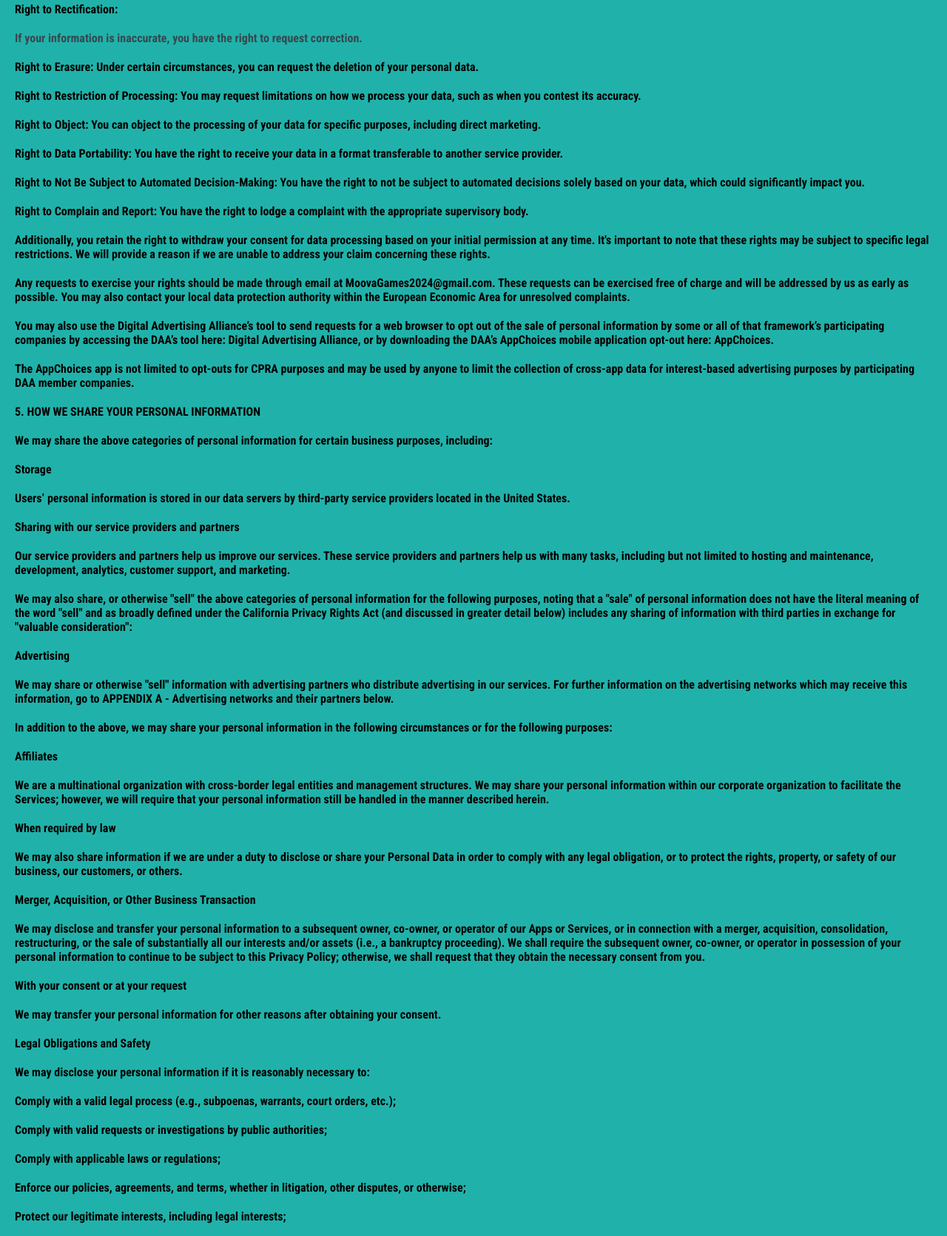
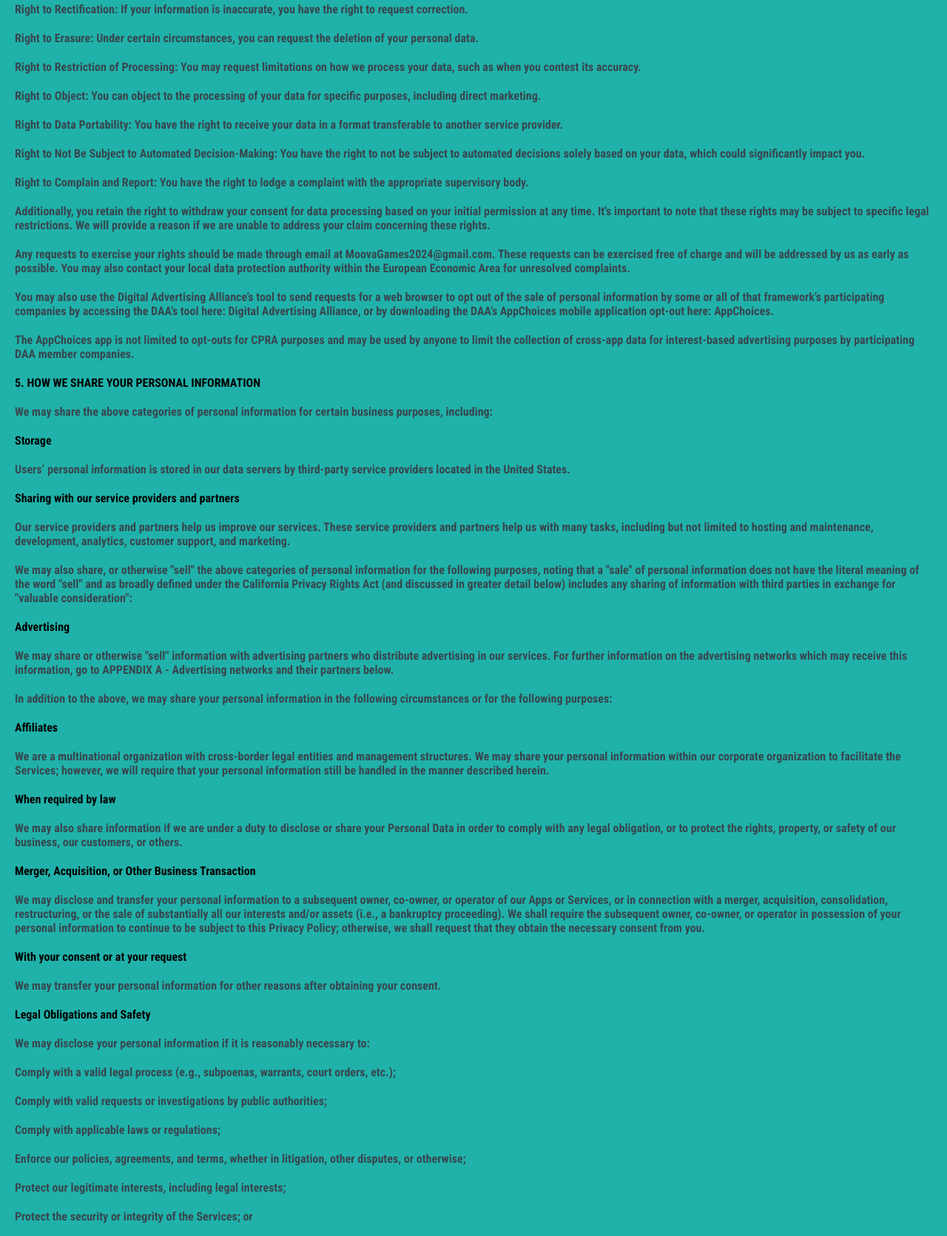
Before and after one commit to Dimokl/moovagames.github.io, a plain HTML site: page privacy.html in a window 1280 px wide. Shown: the part 2767-4438 px from the top of the page at 74% size. Drawn offline with Linux system fonts and the light colour scheme.

Commit message:
Update privacy.html

```diff
--- a/privacy.html
+++ b/privacy.html
@@ -108,90 +108,90 @@
 <p>About Personally Identifiable Collected Data
     </p>
 <p class="text-gray">You have the following key rights regarding your personal data under GDPR and CCPA:<p>
-    <p>You can request to access your personally identifiable collected data at any time by contacting MoovaGames2024@gmail.com.<p>
-    <p>Right to Rectification: <p class="text-gray">If your information is inaccurate, you have the right to request correction.<p>
-    <p>Right to Erasure: Under certain circumstances, you can request the deletion of your personal data.<p>
-    <p>Right to Restriction of Processing: You may request limitations on how we process your data, such as when you contest its accuracy.<p>
-    <p>Right to Object: You can object to the processing of your data for specific purposes, including direct marketing.<p>
-    <p>Right to Data Portability: You have the right to receive your data in a format transferable to another service provider.<p>
-    <p>Right to Not Be Subject to Automated Decision-Making: You have the right to not be subject to automated decisions solely based on your data, which could significantly impact you.<p>
-    <p>Right to Complain and Report: You have the right to lodge a complaint with the appropriate supervisory body.
+    <p class="text-gray">You can request to access your personally identifiable collected data at any time by contacting MoovaGames2024@gmail.com.<p>
+    <p class="text-gray">Right to Rectification: If your information is inaccurate, you have the right to request correction.<p>
+    <p class="text-gray">Right to Erasure: Under certain circumstances, you can request the deletion of your personal data.<p>
+    <p class="text-gray">Right to Restriction of Processing: You may request limitations on how we process your data, such as when you contest its accuracy.<p>
+    <p class="text-gray">Right to Object: You can object to the processing of your data for specific purposes, including direct marketing.<p>
+    <p class="text-gray">Right to Data Portability: You have the right to receive your data in a format transferable to another service provider.<p>
+    <p class="text-gray">Right to Not Be Subject to Automated Decision-Making: You have the right to not be subject to automated decisions solely based on your data, which could significantly impact you.<p>
+    <p class="text-gray">Right to Complain and Report: You have the right to lodge a complaint with the appropriate supervisory body.
     </p>
-<p>Additionally, you retain the right to withdraw your consent for data processing based on your initial permission at any time. It's important to note that these rights may be subject to specific legal restrictions. We will provide a reason if we are unable to address your claim concerning these rights.
+<p class="text-gray">Additionally, you retain the right to withdraw your consent for data processing based on your initial permission at any time. It's important to note that these rights may be subject to specific legal restrictions. We will provide a reason if we are unable to address your claim concerning these rights.
     </p>
-<p>Any requests to exercise your rights should be made through email at MoovaGames2024@gmail.com. These requests can be exercised free of charge and will be addressed by us as early as possible. You may also contact your local data protection authority within the European Economic Area for unresolved complaints.
+<p class="text-gray">Any requests to exercise your rights should be made through email at MoovaGames2024@gmail.com. These requests can be exercised free of charge and will be addressed by us as early as possible. You may also contact your local data protection authority within the European Economic Area for unresolved complaints.
     </p>
-<p>You may also use the Digital Advertising Alliance’s tool to send requests for a web browser to opt out of the sale of personal information by some or all of that framework’s participating companies by accessing the DAA’s tool here: Digital Advertising Alliance, or by downloading the DAA’s AppChoices mobile application opt-out here: AppChoices.
+<p class="text-gray">You may also use the Digital Advertising Alliance’s tool to send requests for a web browser to opt out of the sale of personal information by some or all of that framework’s participating companies by accessing the DAA’s tool here: Digital Advertising Alliance, or by downloading the DAA’s AppChoices mobile application opt-out here: AppChoices.
     </p>
-<p>The AppChoices app is not limited to opt-outs for CPRA purposes and may be used by anyone to limit the collection of cross-app data for interest-based advertising purposes by participating DAA member companies.
+<p class="text-gray">The AppChoices app is not limited to opt-outs for CPRA purposes and may be used by anyone to limit the collection of cross-app data for interest-based advertising purposes by participating DAA member companies.
     </p>
 <p>5. HOW WE SHARE YOUR PERSONAL INFORMATION
     </p>
-<p>We may share the above categories of personal information for certain business purposes, including:
+<p class="text-gray">We may share the above categories of personal information for certain business purposes, including:
 <p>Storage
-<p>Users’ personal information is stored in our data servers by third-party service providers located in the United States.
+<p class="text-gray">Users’ personal information is stored in our data servers by third-party service providers located in the United States.
     </p>
 <p>Sharing with our service providers and partners
-<p>Our service providers and partners help us improve our services. These service providers and partners help us with many tasks, including but not limited to hosting and maintenance, development, analytics, customer support, and marketing.
+<p class="text-gray">Our service providers and partners help us improve our services. These service providers and partners help us with many tasks, including but not limited to hosting and maintenance, development, analytics, customer support, and marketing.
     </p>
-<p>We may also share, or otherwise "sell" the above categories of personal information for the following purposes, noting that a "sale" of personal information does not have the literal meaning of the word "sell" and as broadly defined under the California Privacy Rights Act (and discussed in greater detail below) includes any sharing of information with third parties in exchange for "valuable consideration":
+<p class="text-gray">We may also share, or otherwise "sell" the above categories of personal information for the following purposes, noting that a "sale" of personal information does not have the literal meaning of the word "sell" and as broadly defined under the California Privacy Rights Act (and discussed in greater detail below) includes any sharing of information with third parties in exchange for "valuable consideration":
     </p>
 <p>Advertising
-<p>We may share or otherwise "sell" information with advertising partners who distribute advertising in our services. For further information on the advertising networks which may receive this information, go to APPENDIX A - Advertising networks and their partners below.
+<p class="text-gray">We may share or otherwise "sell" information with advertising partners who distribute advertising in our services. For further information on the advertising networks which may receive this information, go to APPENDIX A - Advertising networks and their partners below.
     </p>
-<p>In addition to the above, we may share your personal information in the following circumstances or for the following purposes:
+<p class="text-gray">In addition to the above, we may share your personal information in the following circumstances or for the following purposes:
     </p>
 <p>Affiliates
-<p>We are a multinational organization with cross-border legal entities and management structures. We may share your personal information within our corporate organization to facilitate the Services; however, we will require that your personal information still be handled in the manner described herein.
+<p class="text-gray">We are a multinational organization with cross-border legal entities and management structures. We may share your personal information within our corporate organization to facilitate the Services; however, we will require that your personal information still be handled in the manner described herein.
     </p>
 <p>When required by law
-<p>We may also share information if we are under a duty to disclose or share your Personal Data in order to comply with any legal obligation, or to protect the rights, property, or safety of our business, our customers, or others.
+<p class="text-gray">We may also share information if we are under a duty to disclose or share your Personal Data in order to comply with any legal obligation, or to protect the rights, property, or safety of our business, our customers, or others.
     </p>
 <p>Merger, Acquisition, or Other Business Transaction
-<p>We may disclose and transfer your personal information to a subsequent owner, co-owner, or operator of our Apps or Services, or in connection with a merger, acquisition, consolidation, restructuring, or the sale of substantially all our interests and/or assets (i.e., a bankruptcy proceeding). We shall require the subsequent owner, co-owner, or operator in possession of your personal information to continue to be subject to this Privacy Policy; otherwise, we shall request that they obtain the necessary consent from you.
+<p class="text-gray">We may disclose and transfer your personal information to a subsequent owner, co-owner, or operator of our Apps or Services, or in connection with a merger, acquisition, consolidation, restructuring, or the sale of substantially all our interests and/or assets (i.e., a bankruptcy proceeding). We shall require the subsequent owner, co-owner, or operator in possession of your personal information to continue to be subject to this Privacy Policy; otherwise, we shall request that they obtain the necessary consent from you.
     </p>
 <p>With your consent or at your request
-<p>We may transfer your personal information for other reasons after obtaining your consent.
+<p class="text-gray">We may transfer your personal information for other reasons after obtaining your consent.
     </p>
 <p>Legal Obligations and Safety<p>
-<p>We may disclose your personal information if it is reasonably necessary to:<p>
-    <p>Comply with a valid legal process (e.g., subpoenas, warrants, court orders, etc.);<p>
-    <p>Comply with valid requests or investigations by public authorities;<p>
-    <p>Comply with applicable laws or regulations;<p>
-    <p>Enforce our policies, agreements, and terms, whether in litigation, other disputes, or otherwise;<p>
-    <p>Protect our legitimate interests, including legal interests;<p>
-    <p>Protect the security or integrity of the Services; or<p>
-    <p>Protect the rights, property, or safety of you, other users, employees, partners, and affiliates, or other natural persons.
+<p class="text-gray">We may disclose your personal information if it is reasonably necessary to:<p>
+    <p class="text-gray">Comply with a valid legal process (e.g., subpoenas, warrants, court orders, etc.);<p>
+    <p class="text-gray">Comply with valid requests or investigations by public authorities;<p>
+    <p class="text-gray">Comply with applicable laws or regulations;<p>
+    <p class="text-gray">Enforce our policies, agreements, and terms, whether in litigation, other disputes, or otherwise;<p>
+    <p class="text-gray">Protect our legitimate interests, including legal interests;<p>
+    <p class="text-gray">Protect the security or integrity of the Services; or<p>
+    <p class="text-gray">Protect the rights, property, or safety of you, other users, employees, partners, and affiliates, or other natural persons.
     </p>
-<p>We will, at our discretion, provide you with advance notice if we are compelled to disclose your personal information to law enforcement, public authorities, or other governmental entities unless we are prohibited from doing so by governmental entities or the law.
+<p class="text-gray">We will, at our discretion, provide you with advance notice if we are compelled to disclose your personal information to law enforcement, public authorities, or other governmental entities unless we are prohibited from doing so by governmental entities or the law.
     </p>
 <p>6. CHILDREN
     </p>
-<p>Our Services are not intended for use by children under the age of sixteen (16). We will not knowingly collect personal information directly from children under the age of sixteen (16) without parental consent. If you are under the age of sixteen (16), please do not provide us with information of any kind whatsoever. We encourage parents and guardians to spend time with their children online and to be familiar with the websites they visit. If you have reason to believe that we may have accidentally received information from a child under the age of sixteen (16), please contact us immediately at MoovaGames2024@gmail.com.
+<p class="text-gray">Our Services are not intended for use by children under the age of sixteen (16). We will not knowingly collect personal information directly from children under the age of sixteen (16) without parental consent. If you are under the age of sixteen (16), please do not provide us with information of any kind whatsoever. We encourage parents and guardians to spend time with their children online and to be familiar with the websites they visit. If you have reason to believe that we may have accidentally received information from a child under the age of sixteen (16), please contact us immediately at MoovaGames2024@gmail.com.
     </p>
 <p>7. LINKS TO OTHER THIRD-PARTY SITES
     </p>
-<p>Our Privacy Policy may contain links to other third-party sites that are not operated by us. If you click on such links, you will be guided to that third party's site. Please try to review the privacy policy first before visiting. We have no control over any content on such sites.
+<p class="text-gray">Our Privacy Policy may contain links to other third-party sites that are not operated by us. If you click on such links, you will be guided to that third party's site. Please try to review the privacy policy first before visiting. We have no control over any content on such sites.
     </p>
 <p>8. YOUR CALIFORNIA PRIVACY RIGHTS
     </p>
-<p>California residents can click here to learn more about their rights under the California Privacy Rights Act.
+<p class="text-gray">California residents can click here to learn more about their rights under the California Privacy Rights Act.
     </p>
 <p>9. DATA SECURITY
     </p>
-<p>We prioritize the utmost security and protection of your personal data. We adhere to applicable laws and implement comprehensive administrative, technical, organizational, and physical security measures to mitigate the risks associated with unauthorized access, disclosure, alteration, or any other unlawful processing of your personal data. Our commitment extends to safeguarding against accidental or unlawful destruction, damage, loss, or misuse of your personal data. These measures are in place to ensure that your personal data remains adequately protected under the law.
+<p class="text-gray">We prioritize the utmost security and protection of your personal data. We adhere to applicable laws and implement comprehensive administrative, technical, organizational, and physical security measures to mitigate the risks associated with unauthorized access, disclosure, alteration, or any other unlawful processing of your personal data. Our commitment extends to safeguarding against accidental or unlawful destruction, damage, loss, or misuse of your personal data. These measures are in place to ensure that your personal data remains adequately protected under the law.
     </p>
 <p>10. CHANGES TO THIS PRIVACY POLICY
     </p>
-<p>We reserve the right to make changes to this Privacy Policy at any time and for any reason. We will try to alert you about any changes by updating the "Last updated" date of this Privacy Policy. You are encouraged to periodically review this Privacy Policy to stay informed of updates. You will be deemed to have been made aware of, will be subject to, and will be deemed to have accepted the changes in any revised Privacy Policy by your continued use of the Application after the date such revised Privacy Policy is posted.
+<p class="text-gray">We reserve the right to make changes to this Privacy Policy at any time and for any reason. We will try to alert you about any changes by updating the "Last updated" date of this Privacy Policy. You are encouraged to periodically review this Privacy Policy to stay informed of updates. You will be deemed to have been made aware of, will be subject to, and will be deemed to have accepted the changes in any revised Privacy Policy by your continued use of the Application after the date such revised Privacy Policy is posted.
     </p>
 <p>11. CONTACT US
     </p>
-<p>If you have any questions about this Privacy Policy, please contact us by email at davidovda1990@gmail.com
+<p class="text-gray">If you have any questions about this Privacy Policy, please contact us by email at davidovda1990@gmail.com
     </p>
 <p>APPENDIX A - Advertising networks and their partners
     </p>
-<p>The below companies assist us by providing services relating to advertising and marketing. If you reside in the European Economic Area (“EEA”), the advertising networks, analytics providers, and other companies listed below request your consent to collect or receive device information from our apps on your browser or device for advertising purposes, including personal and non-personal information, such as advertising (or ad) identifiers, IP address, or other information regarding the delivery of advertisements and your interaction with them, the inventory of installed apps and/or other tracking technologies to provide measurement services, personalization, ad selection, delivery, reporting, and optimize targeted ads. Ad identifiers are non-permanent device identifiers such as the Android advertising ID and/or Apple's ID for advertising (IDFA). In addition, the advertising networks listed below, with the exception of Fyber, Mobfox, and PubNative who act as data processors upon our instructions, are independent data controllers in respect of your personal information and you can learn more about how each handles your data or provides opt-outs by accessing their respective privacy notices using the hyperlinks below.
+<p class="text-gray">The below companies assist us by providing services relating to advertising and marketing. If you reside in the European Economic Area (“EEA”), the advertising networks, analytics providers, and other companies listed below request your consent to collect or receive device information from our apps on your browser or device for advertising purposes, including personal and non-personal information, such as advertising (or ad) identifiers, IP address, or other information regarding the delivery of advertisements and your interaction with them, the inventory of installed apps and/or other tracking technologies to provide measurement services, personalization, ad selection, delivery, reporting, and optimize targeted ads. Ad identifiers are non-permanent device identifiers such as the Android advertising ID and/or Apple's ID for advertising (IDFA). In addition, the advertising networks listed below, with the exception of Fyber, Mobfox, and PubNative who act as data processors upon our instructions, are independent data controllers in respect of your personal information and you can learn more about how each handles your data or provides opt-outs by accessing their respective privacy notices using the hyperlinks below.
     </p>
     <p><a href="https://cas.ai/privacy-policy-3/">Cas.ai</a><p>
     <p><a href="https://policies.google.com/privacy">Google AdMob and their partners</a><p>
@@ -210,7 +210,7 @@
     </p>
 <p>APPENDIX B - Analytics and other service providers
     </p>
-<p>We use your information to perform our own analytics and to enable analytics provided by third parties and other essential functions. We use analytical information for supporting business analysis and operations, business intelligence, product development, improving the Services, personalizing content, providing advertising, and making recommendations. In order to learn about how your information is used by our analytics service providers, you can follow the hyperlinks in the list below to each provider’s privacy notice.
+<p class="text-gray">We use your information to perform our own analytics and to enable analytics provided by third parties and other essential functions. We use analytical information for supporting business analysis and operations, business intelligence, product development, improving the Services, personalizing content, providing advertising, and making recommendations. In order to learn about how your information is used by our analytics service providers, you can follow the hyperlinks in the list below to each provider’s privacy notice.
   Google Play Services
   Google Analytics
   Firebase Crashlytics
```
